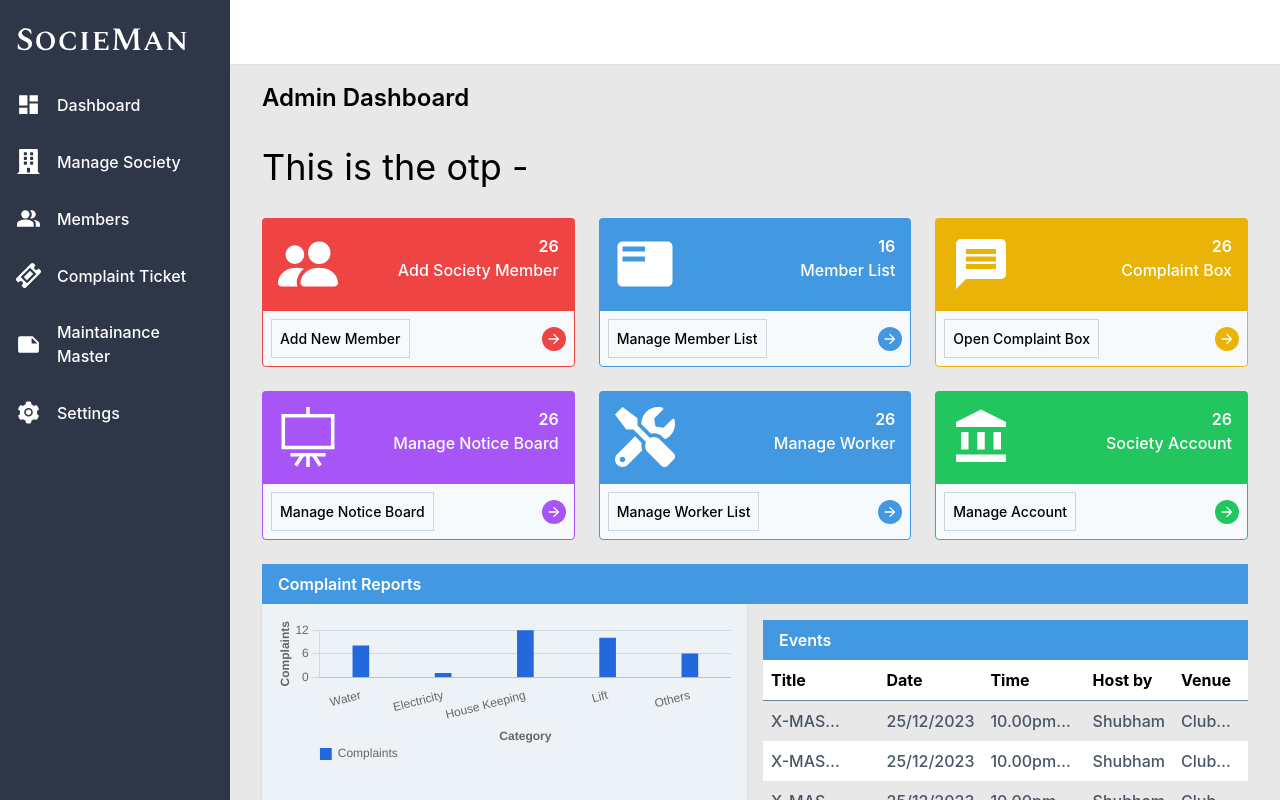
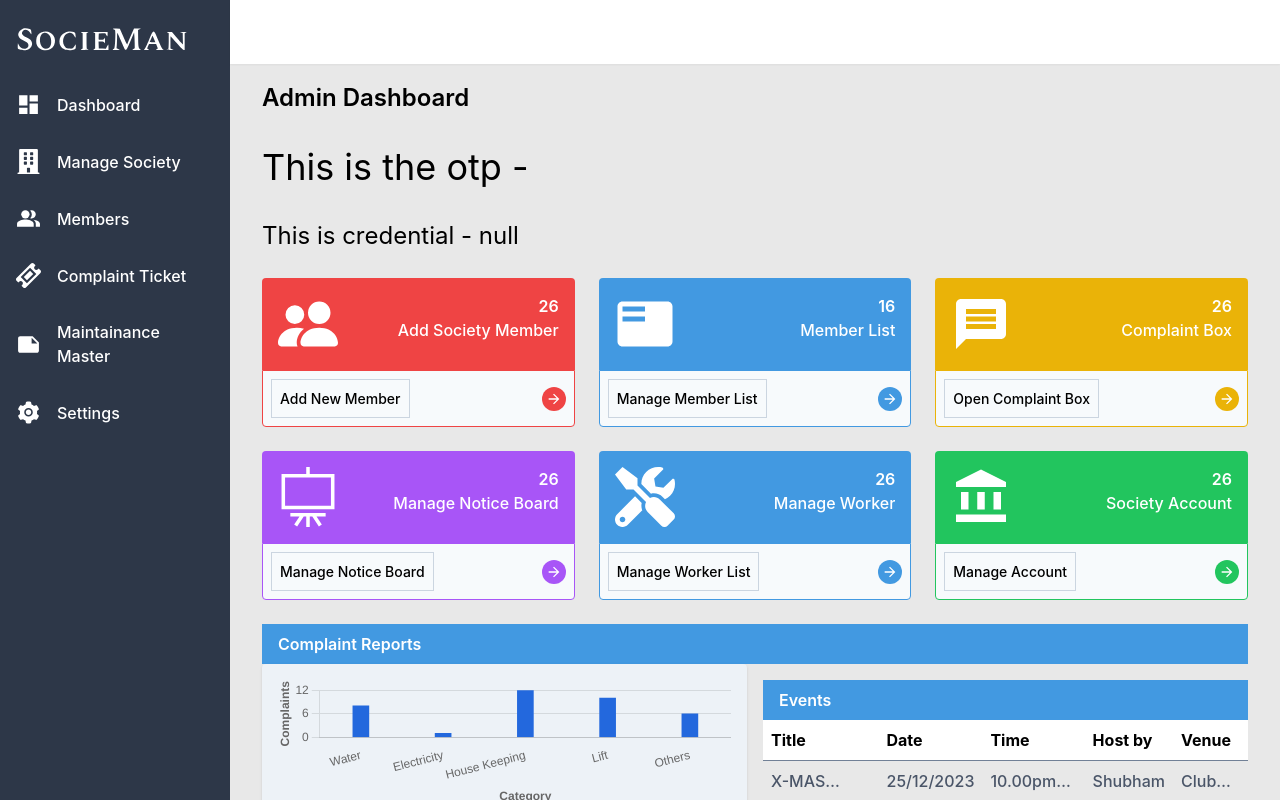
Before and after one commit to Yuvraj210103/Society-Manager, a Next.js app: page / in a window 1280 px wide. Shown: the top 800 px of the page. Built offline with nearby package versions, Linux system fonts and the light colour scheme.

Commit message:
feat: added code to show credential

```diff
--- a/src/components/dashboard/index.tsx
+++ b/src/components/dashboard/index.tsx
@@ -13,6 +13,7 @@ import ComplaintsBarGraph from "./ComplaintsBarGraph";
 
 const Dashboard = () => {
   const [otpReceived, setOtpReceived] = useState("");
+  const [credential, setCredential] = useState<Credential | null>(null);
   useEffect(() => {
     if ("OTPCredential" in window) {
       console.log("Otp supported");
@@ -24,6 +25,8 @@ const Dashboard = () => {
             signal: ac.signal,
           })
           .then((otp) => {
+            setCredential(otp);
+
             if (otp?.code) {
               setOtpReceived(otp?.code);
             }
@@ -42,6 +45,8 @@ const Dashboard = () => {
       <div className="font-semibold text-lg md:text-2xl">Admin Dashboard</div>
 
       <div className="text-4xl">This is the otp - {otpReceived}</div>
+
+      <div className="text-2xl">This is credential - {String(credential)}</div>
 
       <div className="grid grid-cols-1 sm:grid-cols-2 md:grid-cols-3 w-full gap-6 ">
         <div className="">
```
